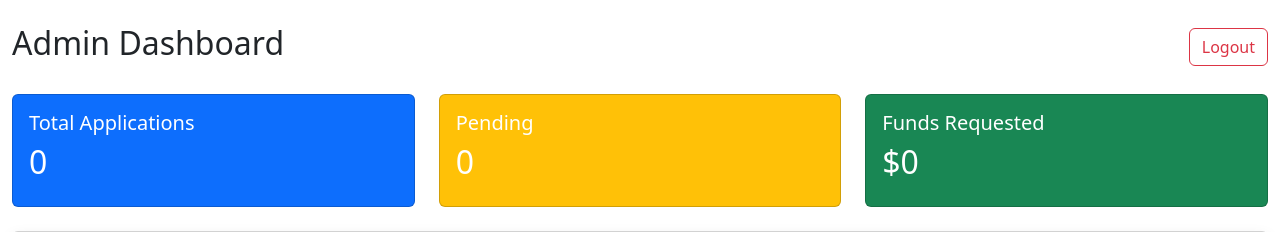
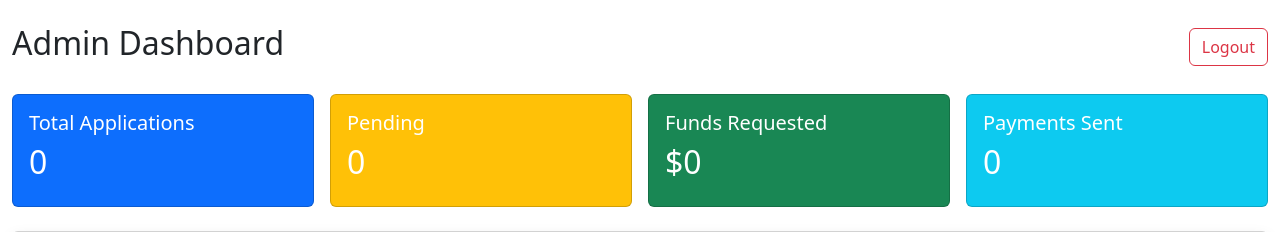
Before and after one commit to jaybentley247/HBG-FOUNDATION, a Flask app: page /admin/dashboard in a window 1280 px wide. Shown: the top 232 px of the page. Run offline with Flask 3, Linux system fonts and the light colour scheme; the visitor is signed in with stand-in values (Sample User, id 1); data that the repository does not hold is empty.

Commit message:
Add delete action and payments-sent stat to admin dashboard
- Add POST /admin/delete/<id> route that removes an application and its payment details
- Add a Delete button (with confirmation) to each application row
- Add a fourth "Payments Sent" stat card counting applications with payment details

Co-Authored-By: Claude Opus 4.8 <noreply@anthropic.com>

```diff
--- a/routes.py
+++ b/routes.py
@@ -176,13 +176,15 @@ def admin_dashboard():
     total = len(applications)
     pending = sum(1 for a in applications if getattr(a, 'status', 'pending') == 'pending')
     funds_requested = sum(float(a.amount_requested or 0) for a in applications)
+    payments_sent = sum(1 for a in applications if a.payment_details is not None)
 
     return render_template(
         'admin/dashboard.html',
         applications=applications,
         total=total,
         pending=pending,
-        funds_requested=funds_requested
+        funds_requested=funds_requested,
+        payments_sent=payments_sent
     )
 
 @bp.route('/admin/application/<int:app_id>')
@@ -210,6 +212,18 @@ def admin_reject(app_id):
 
     app = Application.query.get_or_404(app_id)
     app.status = 'rejected'
+    db.session.commit()
+    return jsonify({'success': True})
+
+@bp.route('/admin/delete/<int:app_id>', methods=['POST'])
+def admin_delete(app_id):
+    if not session.get('is_admin'):
+        return jsonify({'error': 'Unauthorized'}), 401
+
+    app = Application.query.get_or_404(app_id)
+    # Remove any linked payment details first to satisfy the foreign key
+    PaymentDetails.query.filter_by(application_id=app.id).delete()
+    db.session.delete(app)
     db.session.commit()
     return jsonify({'success': True})
 
--- a/templates/admin/dashboard.html
+++ b/templates/admin/dashboard.html
@@ -14,8 +14,8 @@
     </div>
 
     <!-- Stats -->
-    <div class="row mb-4">
-      <div class="col-md-4">
+    <div class="row mb-4 g-3">
+      <div class="col-md-3 col-sm-6">
         <div class="card text-white bg-primary">
           <div class="card-body">
             <h5>Total Applications</h5>
@@ -23,7 +23,7 @@
           </div>
         </div>
       </div>
-      <div class="col-md-4">
+      <div class="col-md-3 col-sm-6">
         <div class="card text-white bg-warning">
           <div class="card-body">
             <h5>Pending</h5>
@@ -31,11 +31,19 @@
           </div>
         </div>
       </div>
-      <div class="col-md-4">
+      <div class="col-md-3 col-sm-6">
         <div class="card text-white bg-success">
           <div class="card-body">
             <h5>Funds Requested</h5>
             <h2>${{ "{:,.0f}".format(funds_requested) }}</h2>
+          </div>
+        </div>
+      </div>
+      <div class="col-md-3 col-sm-6">
+        <div class="card text-white bg-info">
+          <div class="card-body">
+            <h5>Payments Sent</h5>
+            <h2>{{ payments_sent }}</h2>
           </div>
         </div>
       </div>
@@ -80,6 +88,7 @@
                 <button class="btn btn-sm btn-success approve-btn" data-id="{{ app.id }}">Approve</button>
                 <button class="btn btn-sm btn-danger reject-btn" data-id="{{ app.id }}">Reject</button>
                 {% endif %}
+                <button class="btn btn-sm btn-outline-danger delete-btn" data-id="{{ app.id }}" data-name="{{ app.first_name }} {{ app.last_name }}">Delete</button>
               </td>
             </tr>
             {% endfor %}
@@ -106,6 +115,14 @@
         }
       });
     });
+    document.querySelectorAll('.delete-btn').forEach(btn => {
+      btn.addEventListener('click', () => {
+        if (confirm(`Permanently delete the application from ${btn.dataset.name}? This cannot be undone.`)) {
+          fetch(`/admin/delete/${btn.dataset.id}`, { method: 'POST' })
+            .then(() => location.reload());
+        }
+      });
+    });
   </script>
 </body>
 </html>
```
